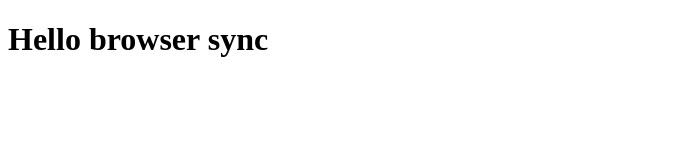
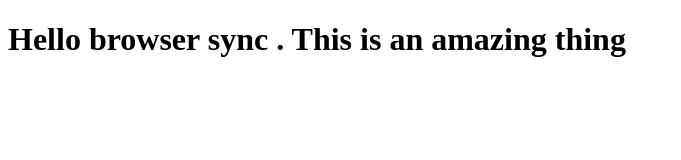
Before and after one commit to NamrataSrinivas/test-angular, a plain HTML site: page index.html in a window 1280 px wide. Shown: the whole page, without its empty margins (0-681 px from the left). Drawn offline with Linux system fonts and the light colour scheme.

Commit message:
difed version of web file

```diff
--- a/index.html
+++ b/index.html
@@ -5,6 +5,6 @@
     <title>hello Corsera</title>
   </head>
   <body>
-<h1>Hello browser sync</h1>
+<h1>Hello browser sync . This is an amazing thing</h1>
   </body>
 </html>
```
